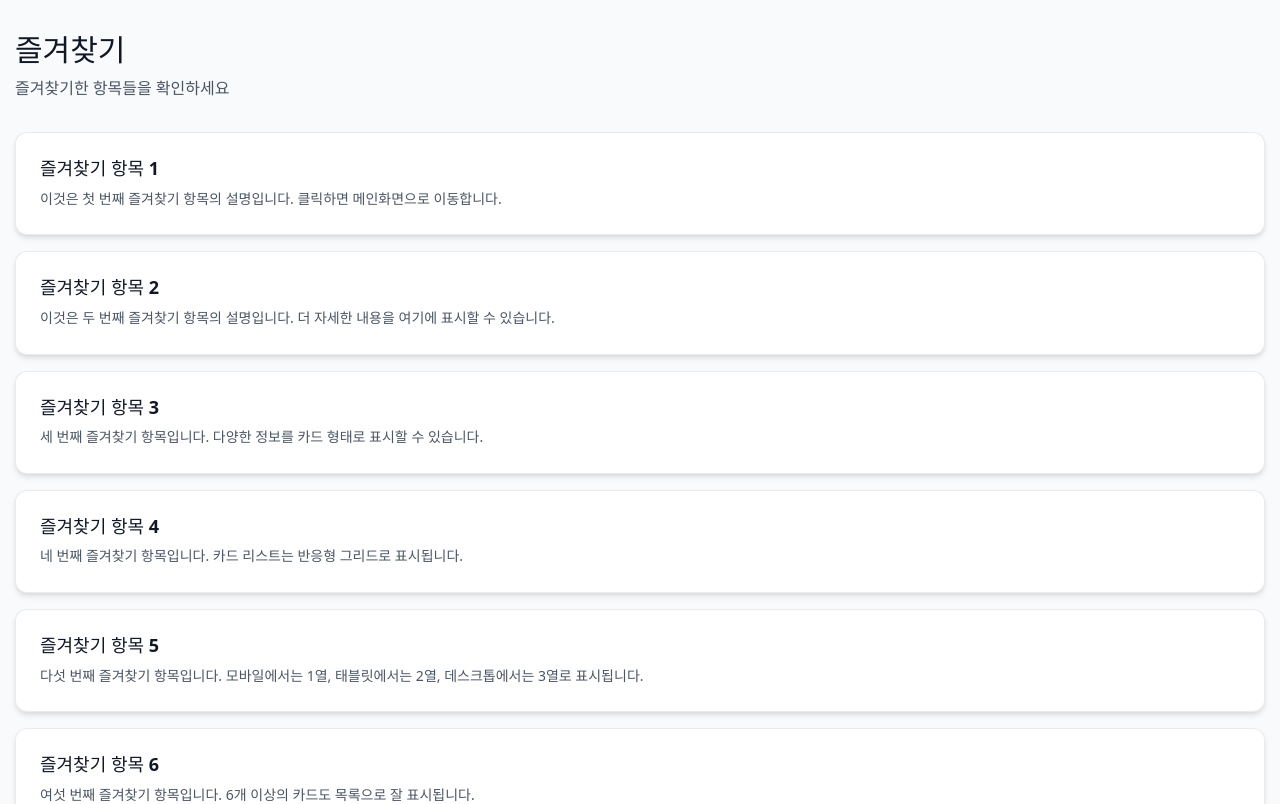
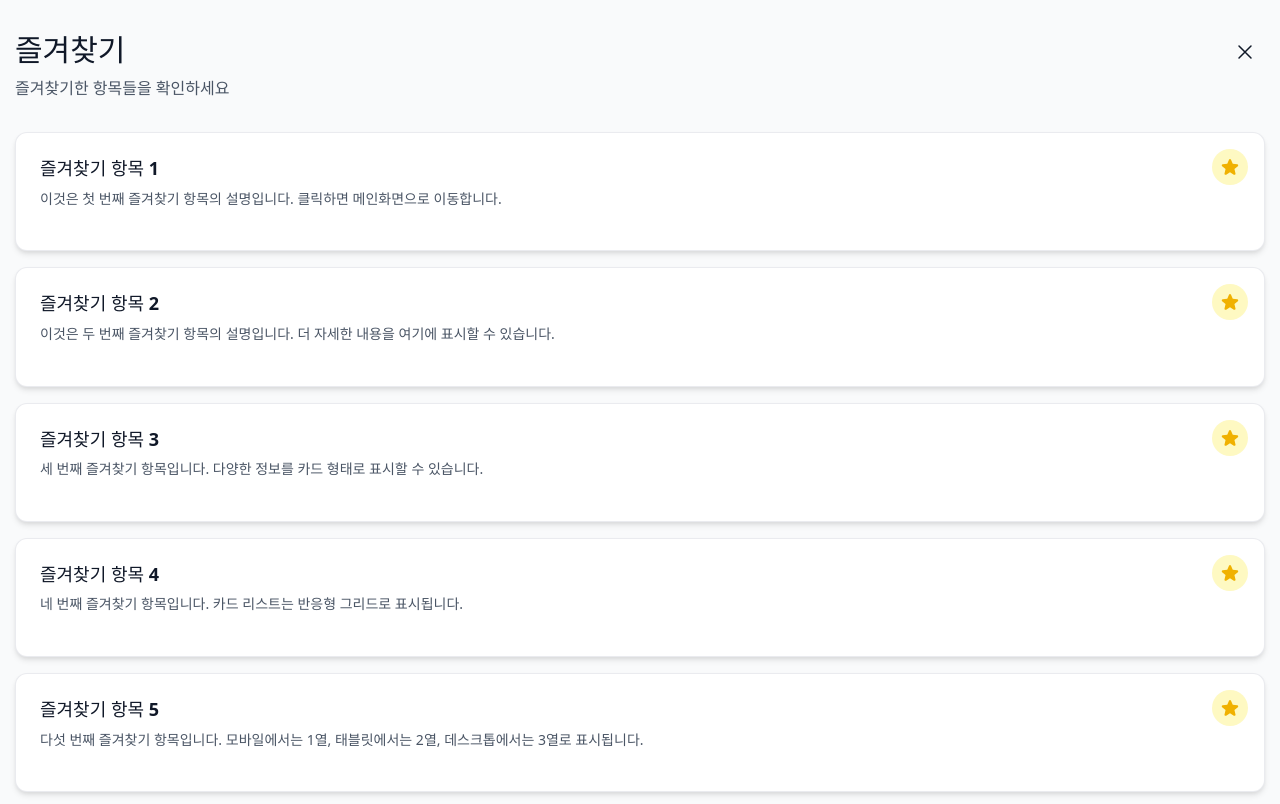
Before and after one commit to winterairy/REALTEETH-Task, a React (Vite) app: page /favorites in a window 1280 px wide. Shown: the top 804 px of the page. Built offline with nearby package versions, Linux system fonts and the light colour scheme.

Commit message:
feat(#2): 즐겨찾기 수정 버튼 추가
- Home에서 즐겨찾기 버튼 클릭 시 즐겨찾기 페이지로 이동
- 즐겨찾기 Card UI에 즐겨찾기 수정 로직 추가

```diff
--- a/src/pages/favorites/ui/FavoritesPage.tsx
+++ b/src/pages/favorites/ui/FavoritesPage.tsx
@@ -1,8 +1,19 @@
+import { useState } from 'react';
+import { useNavigate } from 'react-router-dom';
+import { XMarkIcon } from '@heroicons/react/24/outline';
 import { CardList } from '@/widgets/card-list';
 
 export const FavoritesPage = () => {
+  const navigate = useNavigate();
+  const [showConfirmModal, setShowConfirmModal] = useState(false);
+  const [cardToRemove, setCardToRemove] = useState<string | number | null>(null);
+
+  const handleCloseClick = () => {
+    navigate('/');
+  };
+
   // 임시 데이터 - 나중에 API나 상태 관리로 대체 가능
-  const favoriteCards = [
+  const [favoriteCards, setFavoriteCards] = useState([
     {
       id: 1,
       title: '즐겨찾기 항목 1',
@@ -39,12 +50,34 @@ export const FavoritesPage = () => {
       description: '여섯 번째 즐겨찾기 항목입니다. 6개 이상의 카드도 목록으로 잘 표시됩니다.',
       href: '/',
     },
-  ];
+  ]);
+
+  const unfavorite = (cardId: string | number) => {
+    setCardToRemove(cardId);
+    setShowConfirmModal(true);
+  };
+
+  const confirmUnfavorite = () => {
+    if (cardToRemove !== null) {
+      setFavoriteCards(favoriteCards.filter(card => card.id !== cardToRemove));
+      setShowConfirmModal(false);
+      setCardToRemove(null);
+    }
+  };
+
+  const cancelUnfavorite = () => {
+    setShowConfirmModal(false);
+    setCardToRemove(null);
+  };
+
+  const selectedCard = favoriteCards.find(card => card.id === cardToRemove);
 
   return (
+    <>
       <div className="min-h-screen bg-gray-50 dark:bg-gray-900 py-8">
         <div className="mx-[15px]">
-        <div className="mb-8">
+          <div className="mb-8 flex items-start justify-between">
+            <div>
               <h1 className="text-3xl font-bold text-gray-900 dark:text-white mb-2">
                 즐겨찾기
               </h1>
@@ -52,9 +85,21 @@ export const FavoritesPage = () => {
                 즐겨찾기한 항목들을 확인하세요
               </p>
             </div>
+            <button
+              onClick={handleCloseClick}
+              className="p-2 rounded-full transition-colors hover:bg-gray-200 dark:hover:bg-gray-700 cursor-pointer"
+              aria-label="닫기"
+            >
+              <XMarkIcon className="h-6 w-6 text-gray-900 dark:text-white" />
+            </button>
+          </div>
 
           {favoriteCards.length > 0 ? (
-          <CardList cards={favoriteCards} />
+            <CardList
+              cards={favoriteCards}
+              onFavoriteClick={unfavorite}
+              showFavoriteButton={true}
+            />
           ) : (
             <div className="text-center py-12">
               <p className="text-gray-500 dark:text-gray-400">
@@ -64,5 +109,38 @@ export const FavoritesPage = () => {
           )}
         </div>
       </div>
+
+      {/* 즐겨찾기 해제 팝업 모달*/}
+      {showConfirmModal && (
+        <div className="fixed inset-0 z-50 flex items-center justify-center">
+          <div
+            className="fixed inset-0 bg-black bg-opacity-50"
+            onClick={cancelUnfavorite}
+          />
+          <div className="relative bg-white dark:bg-gray-800 rounded-lg shadow-xl p-6 max-w-md w-full mx-4">
+            <h3 className="text-lg font-semibold text-gray-900 dark:text-white mb-2">
+              즐겨찾기 해제
+            </h3>
+            <p className="text-gray-600 dark:text-gray-400 mb-6">
+              "{selectedCard?.title}" 항목을 즐겨찾기에서 해제하시겠습니까?
+            </p>
+            <div className="flex gap-3 justify-end">
+              <button
+                onClick={cancelUnfavorite}
+                className="px-4 py-2 text-gray-700 dark:text-gray-300 bg-gray-200 dark:bg-gray-700 rounded-lg hover:bg-gray-300 dark:hover:bg-gray-600 transition-colors"
+              >
+                취소
+              </button>
+              <button
+                onClick={confirmUnfavorite}
+                className="px-4 py-2 text-white bg-red-500 rounded-lg hover:bg-red-600 transition-colors"
+              >
+                해제
+              </button>
+            </div>
+          </div>
+        </div>
+      )}
+    </>
   );
 };
--- a/src/widgets/card-list/ui/CardList.tsx
+++ b/src/widgets/card-list/ui/CardList.tsx
@@ -1,4 +1,5 @@
 import { Card } from '@/shared/ui';
+import { StarIcon } from '@heroicons/react/24/solid';
 import styles from './CardList.module.css';
 
 interface CardItem {
@@ -11,18 +12,43 @@ interface CardItem {
 interface CardListProps {
   cards: CardItem[];
   className?: string;
+  onFavoriteClick?: (cardId: string | number) => void;
+  showFavoriteButton?: boolean;
 }
 
-export const CardList = ({ cards, className = '' }: CardListProps) => {
+export const CardList = ({
+  cards,
+  className = '',
+  onFavoriteClick,
+  showFavoriteButton = false
+}: CardListProps) => {
+  const handleFavoriteClick = (e: React.MouseEvent, cardId: string | number) => {
+    e.preventDefault();
+    e.stopPropagation();
+    onFavoriteClick?.(cardId);
+  };
+
   return (
     <div className={`${styles.cardList} ${className}`}>
       {cards.map((card) => (
-        <Card
-          key={card.id}
-          title={card.title}
-          description={card.description}
-          href={card.href}
-        />
+        <div key={card.id} className="relative">
+          <Card
+            title={card.title}
+            description={card.description}
+            href={card.href}
+            className={showFavoriteButton ? "relative" : ""}
+          >
+            {showFavoriteButton && (
+              <button
+                onClick={(e) => handleFavoriteClick(e, card.id)}
+                className="absolute top-4 right-4 p-2 rounded-full bg-yellow-100 dark:bg-yellow-900/30 hover:bg-yellow-200 dark:hover:bg-yellow-900/50 transition-colors cursor-pointer z-10"
+                aria-label="즐겨찾기 해제"
+              >
+                <StarIcon className="h-5 w-5 text-yellow-500 dark:text-yellow-400" />
+              </button>
+            )}
+          </Card>
+        </div>
       ))}
     </div>
   );
--- a/src/widgets/weather-navigation/ui/WeatherNavigation.tsx
+++ b/src/widgets/weather-navigation/ui/WeatherNavigation.tsx
@@ -1,8 +1,14 @@
 import { useState } from "react";
+import { useNavigate } from "react-router-dom";
 import { Input, FavoritesButton } from "@/shared/ui";
 
 export const WeatherNavigation = () => {
   const [searchQuery, setSearchQuery] = useState("");
+  const navigate = useNavigate();
+
+  const handleFavoritesClick = () => {
+    navigate("/favorites");
+  };
 
   return (
     <nav className="flex items-center justify-between p-4 md:p-6">
@@ -15,7 +21,7 @@ export const WeatherNavigation = () => {
           className="flex-1"
         />
       </div>
-      <FavoritesButton aria-label="즐겨찾기" />
+      <FavoritesButton aria-label="즐겨찾기" onClick={handleFavoritesClick} />
     </nav>
   );
 };
```
Lines whose indentation alone changed are shown as unchanged.
